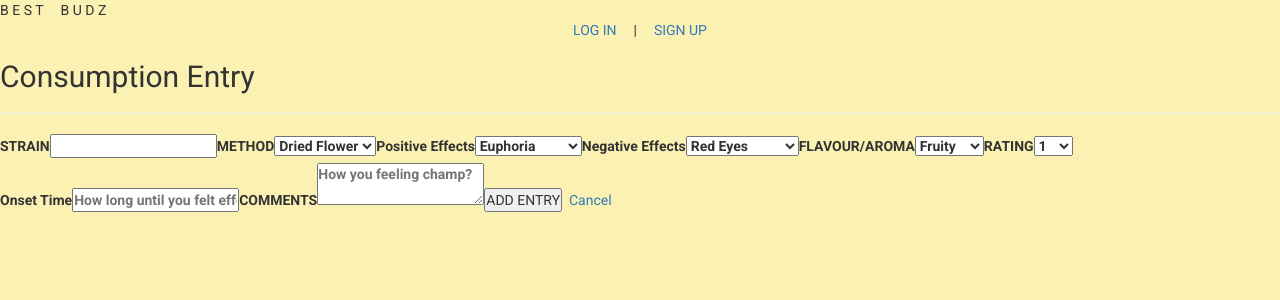
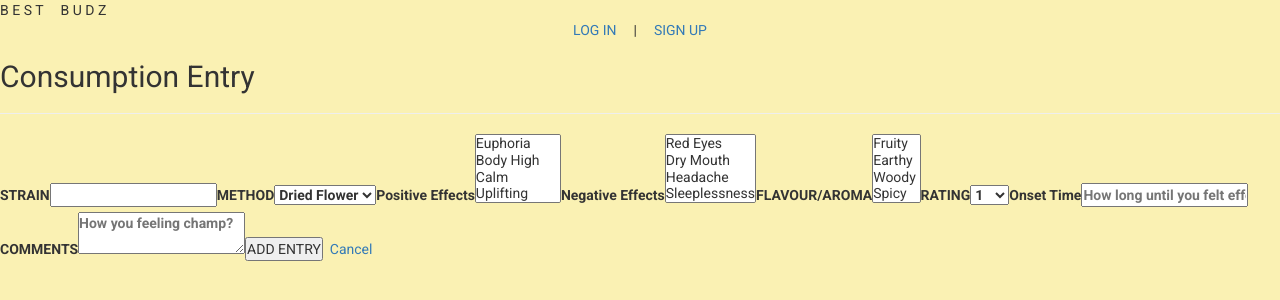
Before and after one commit to jermzblake/Best-Budz, a React (Create React App) app: page /entry-form in a window 1280 px wide. Shown: the top 300 px of the page. Built offline with nearby package versions, Linux system fonts and the light colour scheme.

Commit message:
edit method state and add multiple attribute to select elements

```diff
--- a/src/components/DiaryForm/DiaryForm.jsx
+++ b/src/components/DiaryForm/DiaryForm.jsx
@@ -9,7 +9,7 @@ class DiaryForm extends Component {
     constructor() {
         super();
         this.state= {
-            method: [],
+            method: '',
             positiveEffects: [],
             negativeEffects: [],
             flavour: [],
@@ -46,7 +46,7 @@ class DiaryForm extends Component {
                 </label>
                 <label>
                     <span>Positive Effects</span>
-                    <select name='positiveEffects'>
+                    <select name='positiveEffects' multiple>
                     <option value="Euphoria">Euphoria</option>
                     <option value="Body High">Body High</option>
                     <option value="Calm">Calm</option>
@@ -63,7 +63,7 @@ class DiaryForm extends Component {
                 </label>
                 <label>
                     <span>Negative Effects</span>
-                    <select name='negativeEffects'>
+                    <select name='negativeEffects' multiple>
                     <option value="Red Eyes">Red Eyes</option>
                     <option value="Dry Mouth">Dry Mouth</option>
                     <option value="Headache">Headache</option>
@@ -73,7 +73,7 @@ class DiaryForm extends Component {
                 </label>
                 <label>
                     <span>FLAVOUR/AROMA</span>
-                    <select name='flavour'>
+                    <select name='flavour' multiple>
                     <option value="Fruity">Fruity</option>
                     <option value="Earthy">Earthy</option>
                     <option value="Woody">Woody</option>
```
Also changed, not shown: 1 other file (tests, documents, lock files or other folders).
